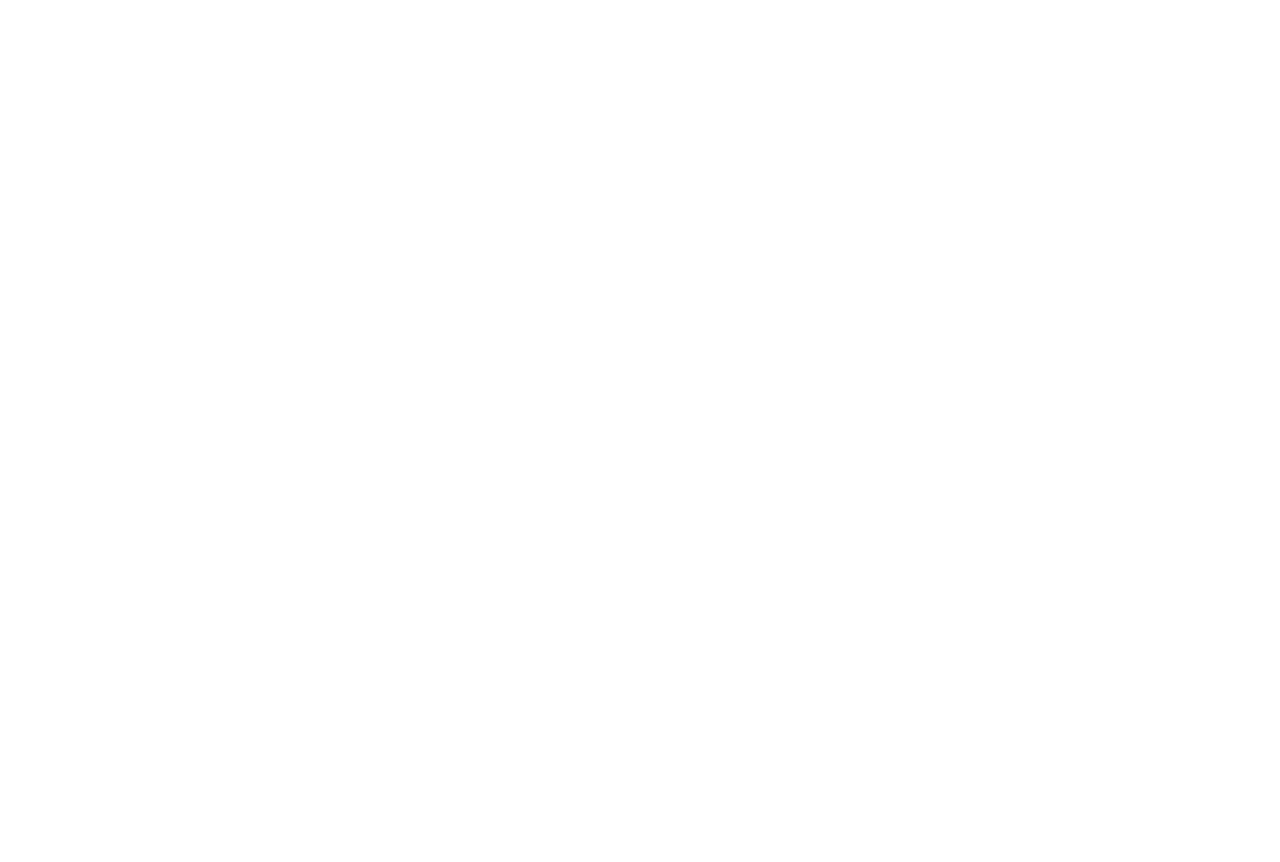
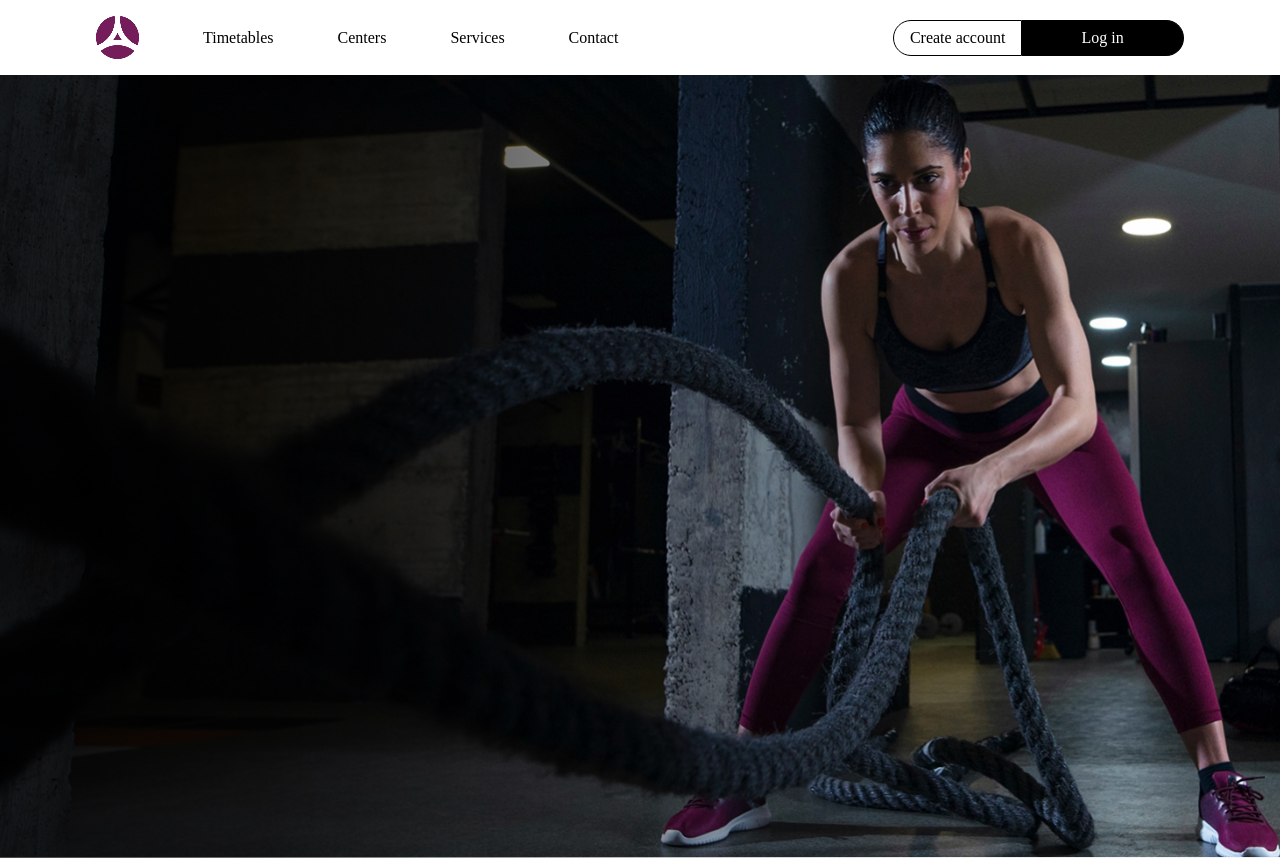
Before and after one commit to LahiruKalhara/Fitness-Center, a React (Vite) app: page / in a window 1280 px wide. Before the commit the page ends 800 px from the top, so only its background shows below. Built offline with nearby package versions, Linux system fonts and the light colour scheme.

Commit message:
HeroSection image added

```diff
--- a/src/App.css
+++ b/src/App.css
@@ -1 +1,3 @@
 *{margin: 0; padding: 0; font-family: poppins;}
+
+.heroSection img{width: 100%;}
--- a/src/App.jsx
+++ b/src/App.jsx
@@ -1,6 +1,7 @@
 import { useState } from 'react'
 import './App.css'
 import Header from './Components/HeaderComponent/Header'
+import hero from '../src/images/Picture_woman@1x.png'
 
 function App() {
   const [count, setCount] = useState(0)
@@ -8,6 +9,9 @@
   return (
     <>
       <Header/>
+      <div className='heroSection'>
+        <img src={hero} alt="" />
+      </div>
     </>
   )
 }
--- a/src/Components/HeaderComponent/Header.css
+++ b/src/Components/HeaderComponent/Header.css
@@ -0,0 +1,18 @@
+.header{display: flex; justify-content: space-between; padding: 1em 6em;}
+.header .left{display: flex; gap: 4em; align-items: center;}
+.header .buttons{display: flex; align-items: center;}
+.header ul{display: flex; list-style: none; gap: 4em; font-weight: 500;}
+.header ul li:hover{color: rgb(136, 0, 106); cursor: pointer;}
+.header .buttons a{text-decoration: none; color: black; font-weight: 400; border: 1px solid black; padding: 0.5em 1em; border-radius: 2em 0 0 2em;}
+.header .buttons a:hover{background-color: black; color: white; transition: 200ms ease-in-out;}
+.header .buttons a2{text-decoration: none; color: white; font-weight: 300; background-color: black; border: 1px solid black; padding: 0.5em 3.7em; border-radius: 0 2em 2em 0; border-left: none;}
+.header .buttons a2:hover{background-color: #ffffff; color: black; transition: 200ms ease-in-out;}
+.header .menu-icon img{width: 1.7em;}
+.header .menu-icon {display: flex; align-items: center; display: none;}
+
+@media (max-width: 1130px) {
+    .header ul {display: none;}
+    .header .buttons{font-size: 0.8em;}
+    .header .menu-icon {display: flex;margin-right: -3em;}
+    .header .left img{margin-left: -4em;}
+}
--- a/src/Components/HeaderComponent/Header.jsx
+++ b/src/Components/HeaderComponent/Header.jsx
@@ -1,11 +1,37 @@
-import React from 'react'
+import React, { useState } from 'react';
+import './Header.css'
+import Logo from '../../images/Logo@1x.png'
+import Menu from '../../images/more.png'
 
 function Header() {
-  return (
-    <>
+    const [menuOpen, setMenuOpen] = useState(false);
 
-    </>
-  )
+    const toggleMenu = () => {
+        setMenuOpen(!menuOpen);
+    };
+    return (
+        <>
+            <div className='header'>
+                <div className='left'>
+                    <img src={Logo} alt="" />
+                    <ul>
+                        <li>Timetables</li>
+                        <li>Centers</li>
+                        <li>Services</li>
+                        <li>Contact</li>
+                    </ul>
+                </div>
+                <div className='buttons'>
+                    <a href="">Create account</a>
+                    <a2 href="">Log in</a2>
+                </div>
+                <div className='menu-icon' onClick={toggleMenu}>
+                    <img src={Menu} alt="" />
+                </div>
+            </div>
+
+        </>
+    )
 }
 
 export default Header
```
Also changed, not shown: src/images/Picture_woman@1x.png, src/images/more.png (added).
